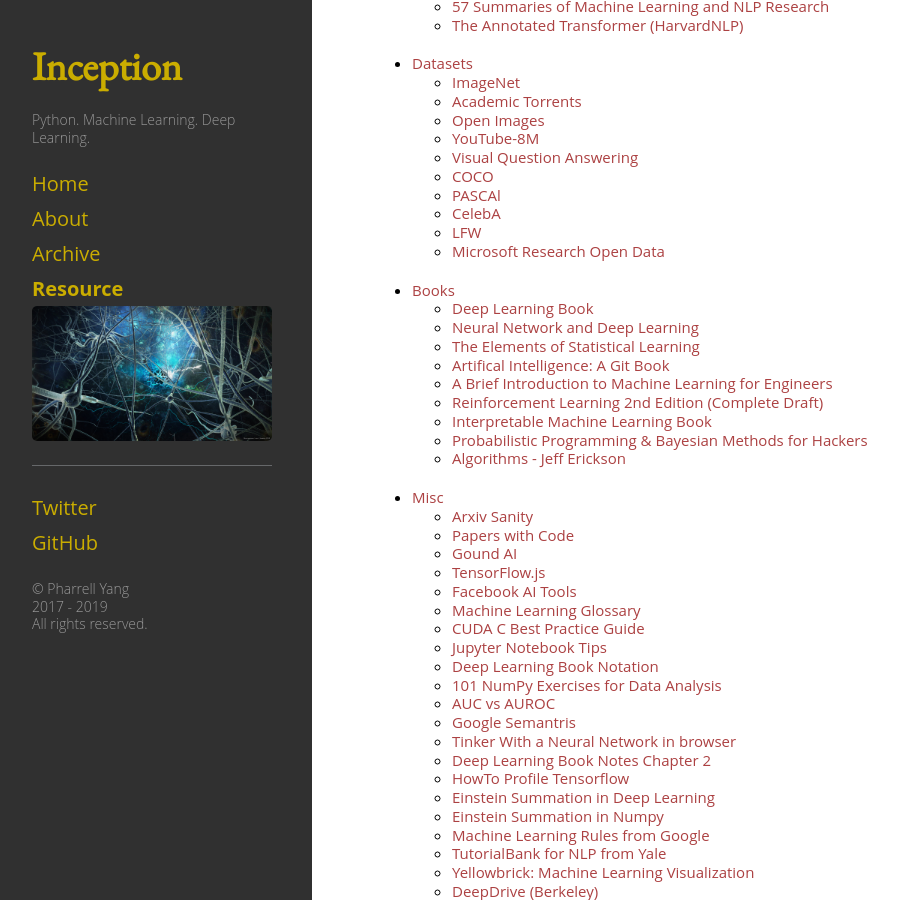
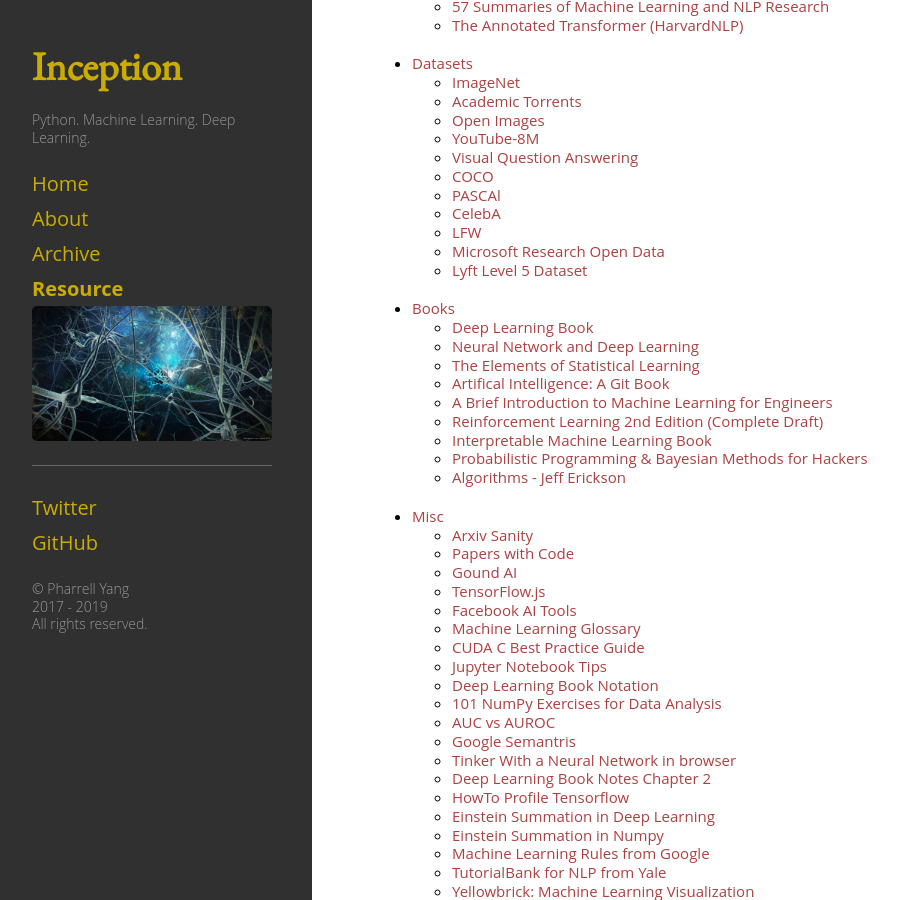
Before and after one commit to pharrellyhy/pharrellyhy.github.io.bakcup, a Jekyll site: the page built from resource.md, in a window 1280 px wide and 900 px high, scrolled down 3071 px. Shown: the whole window, without its empty margins (8-906 px from the left). Built offline with Jekyll 4.4.1, drawn with Linux system fonts in a browser that asks for light colours.

Commit message:
updates resource

```diff
--- a/_data/nav.yml
+++ b/_data/nav.yml
@@ -482,6 +482,9 @@
     - title: "Microsoft Research Open Data"
       url: "https://msropendata.com/"
 
+    - title: "Lyft Level 5 Dataset"
+      url: "https://level5.lyft.com/dataset/"
+
 
 - title: "Books"
   sublinks:
```
